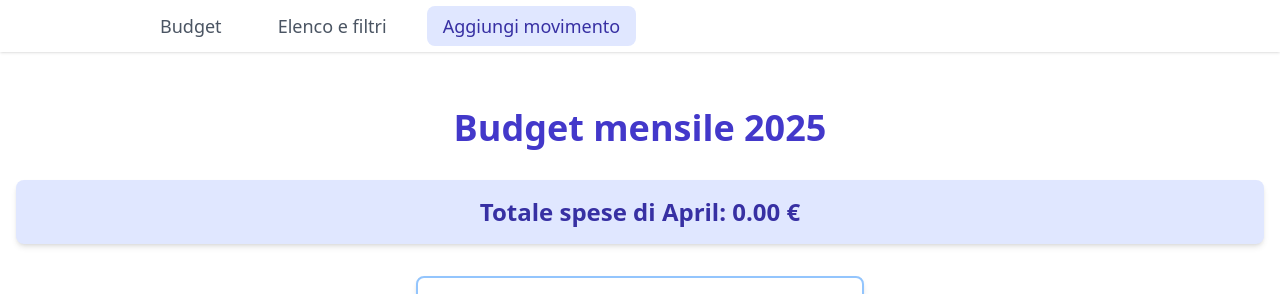
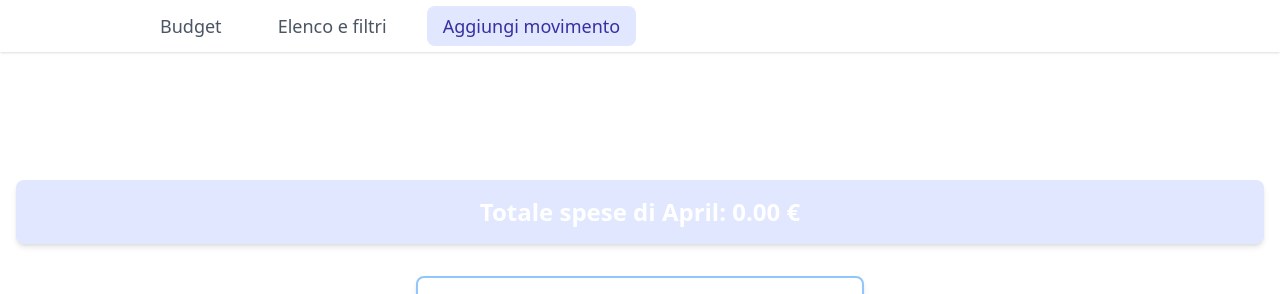
Before and after one commit to keape/budget-app, a React (Create React App) app: page / in a window 1280 px wide. Shown: the top 294 px of the page. Built offline with nearby package versions, Linux system fonts and the light colour scheme; no server answers.

Commit message:
Update Home component: add MBO category and change text colors to white

```diff
--- a/src/Home.js
+++ b/src/Home.js
@@ -19,7 +19,7 @@ function Home() {
   ];
 
   const categorieEntrate = [
-    "Stipendio", "Investimenti", "Vendite", "Rimborsi", "Regalo", "Altro"
+    "Stipendio", "Investimenti", "Vendite", "Rimborsi", "Regalo", "MBO", "Altro"
   ];
 
   useEffect(() => {
@@ -64,11 +64,11 @@ function Home() {
 
   return (
     <div className="container mx-auto px-4 py-8">
-      <h1 className="text-4xl font-bold text-center mb-8 text-indigo-700 dark:text-indigo-300">
+      <h1 className="text-4xl font-bold text-center mb-8 text-white">
         Budget mensile 2025
       </h1>
 
-      <div className="bg-indigo-100 dark:bg-indigo-900 text-indigo-800 dark:text-indigo-200 p-4 rounded-lg mb-8 shadow-md text-center">
+      <div className="bg-indigo-100 dark:bg-indigo-900 text-white p-4 rounded-lg mb-8 shadow-md text-center">
         <h2 className="text-2xl font-bold">
           Totale {tipo === 'spesa' ? 'spese' : 'entrate'} di {new Date().toLocaleString('default', { month: 'long' })}:{' '}
           {totaleMeseCorrente.toFixed(2)} €
```
